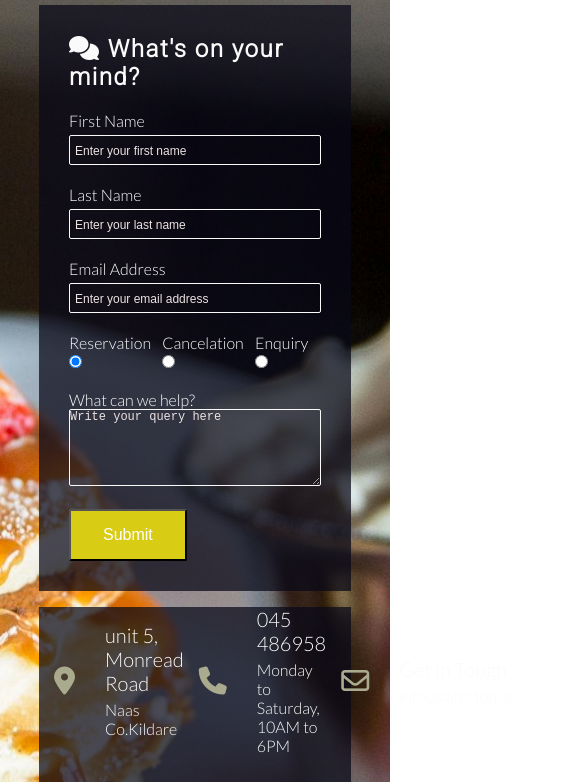
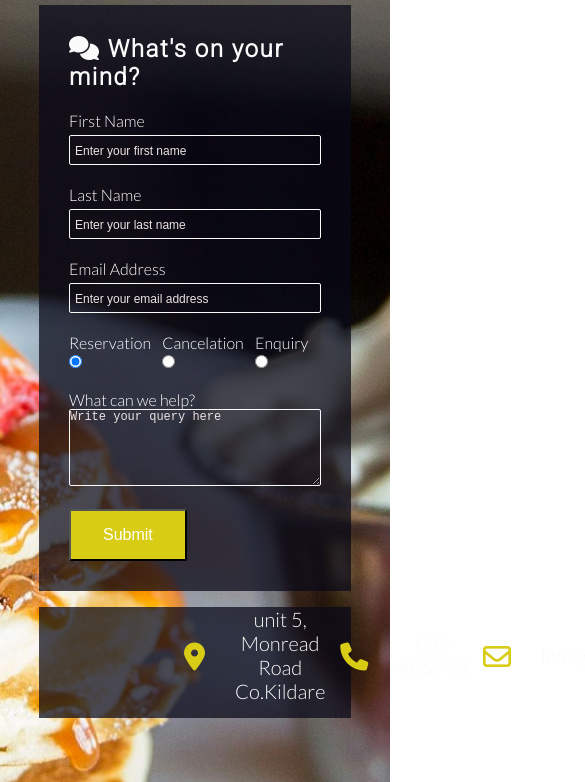
Before and after one commit to thiago-23/coffee-stop, a plain HTML site: page contact.html in a window 390 px wide. Shown: the part 62-844 px from the top of the page, 585 px wide, since content can reach past the window. Drawn offline with Linux system fonts and the light colour scheme.

Commit message:
fix contact page, add media query for larger screen and add some style

```diff
--- a/assets/css/style.css
+++ b/assets/css/style.css
@@ -411,16 +411,24 @@ textarea#subject {
 .contact-col div {
     display: flex;
     align-items: center;
-    margin-bottom: 40px;
+    text-align: center;
 }
 
-.contact-col .fa-solid,
-.fa-regular {
+.contact-col .fa-solid  {
     font-size: 28px;
-    color: rgb(170, 170, 142);
+    color: #d9cc14;
     margin: 15px;
     margin-right: 30px;
 }
+
+.contact-col .fa-regular {
+    font-size: 28px;
+    color: #d9cc14;
+    margin: 15px;
+    margin-right: 30px;
+}
+
+
 
 .contact-col div p {
     padding: 0;
@@ -477,14 +485,13 @@ span {
         text-align: center;
     }
 
-    .feed-row {
-        flex-direction: column;
-    }
-
     .about-row {
         flex-direction: column;
     }
 
+    .feed-row {
+        flex-direction: column;
+    }
 
     .feed-col>img {
         margin-left: 0px;
@@ -519,6 +526,13 @@ span {
         text-align: center;
         padding-bottom: 20px;
     }
+
+    /* Contact Page */
+    /* .contact-col div {
+        display: flex;
+        text-align: center;
+        margin-bottom: 10px;
+    } */
 
 }
 
@@ -569,4 +583,20 @@ span {
     #menu a:hover {
         border-bottom: 1px solid #d9cc14;
     }
+
+    /* Contact  */
+    .contact-col div {
+        display: flex;
+        margin-bottom: 10px;
+        padding-left: 25px;
+    }
 }
+
+@media screen and (max-width: 1440px)  {
+    /* Contact  */
+    .contact-col div {
+        display: flex;
+        margin-bottom: 10px;
+        padding-left: 130px;
+        }
+}
--- a/contact.html
+++ b/contact.html
@@ -83,22 +83,15 @@
                         <div>
                             <i class="fa-solid fa-location-dot"></i>
                             <span>
-                                <h5>unit 5, Monread Road</h5>
-                                <p>Naas Co.Kildare</p>
+                                <h5>unit 5, Monread Road Co.Kildare</h5>
                             </span>
-                            <!-- </div> -->
-                            <!-- <div> -->
                             <i class="fa-solid fa-phone"></i>
                             <span>
                                 <h5>045 486958</h5>
-                                <p>Monday to Saturday, 10AM to 6PM</p>
                             </span>
-                            <!-- </div> -->
-                            <!-- <div> -->
                             <i class="fa-regular fa-envelope"></i>
                             <span>
-                                <h5>Get in Tough</h5>
-                                <p>info@cafestop.ie</p>
+                                <h5>info@cafestop.ie</h5>
                             </span>
                         </div>
                     </div>
```
